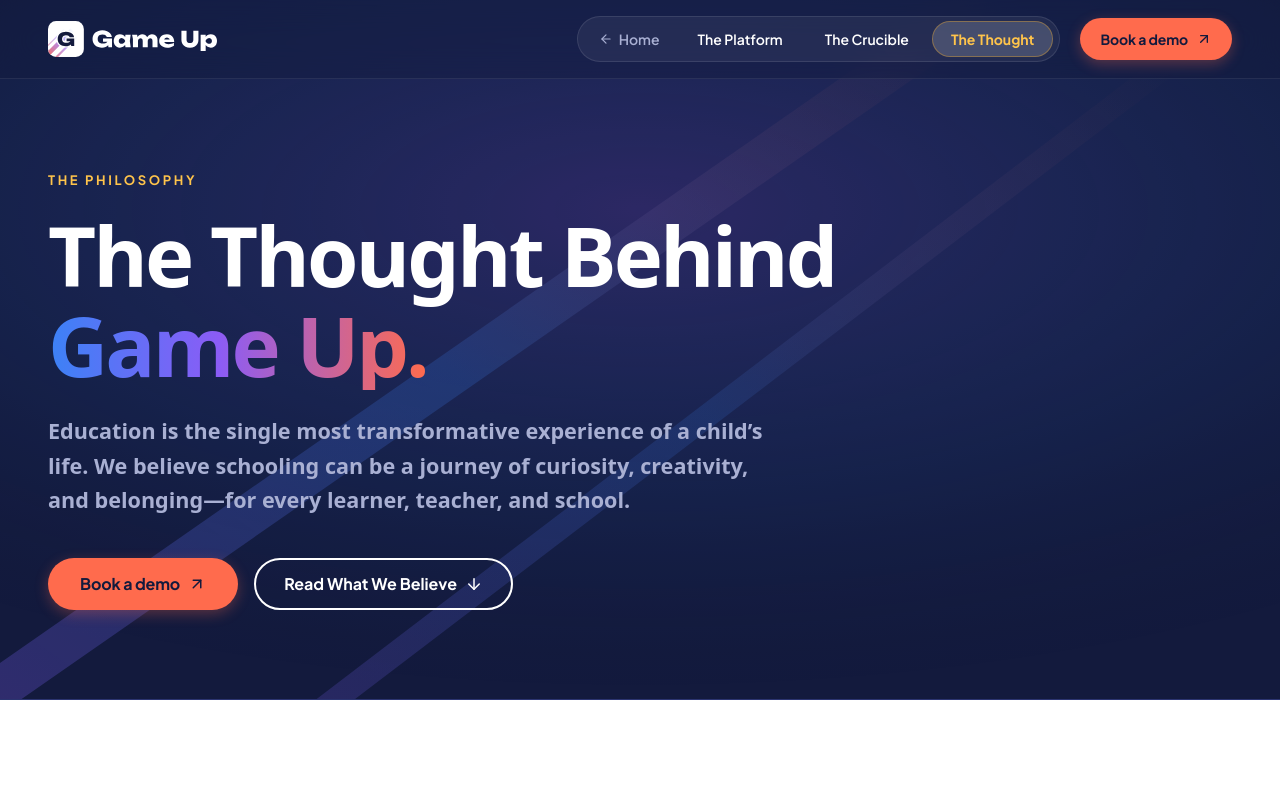
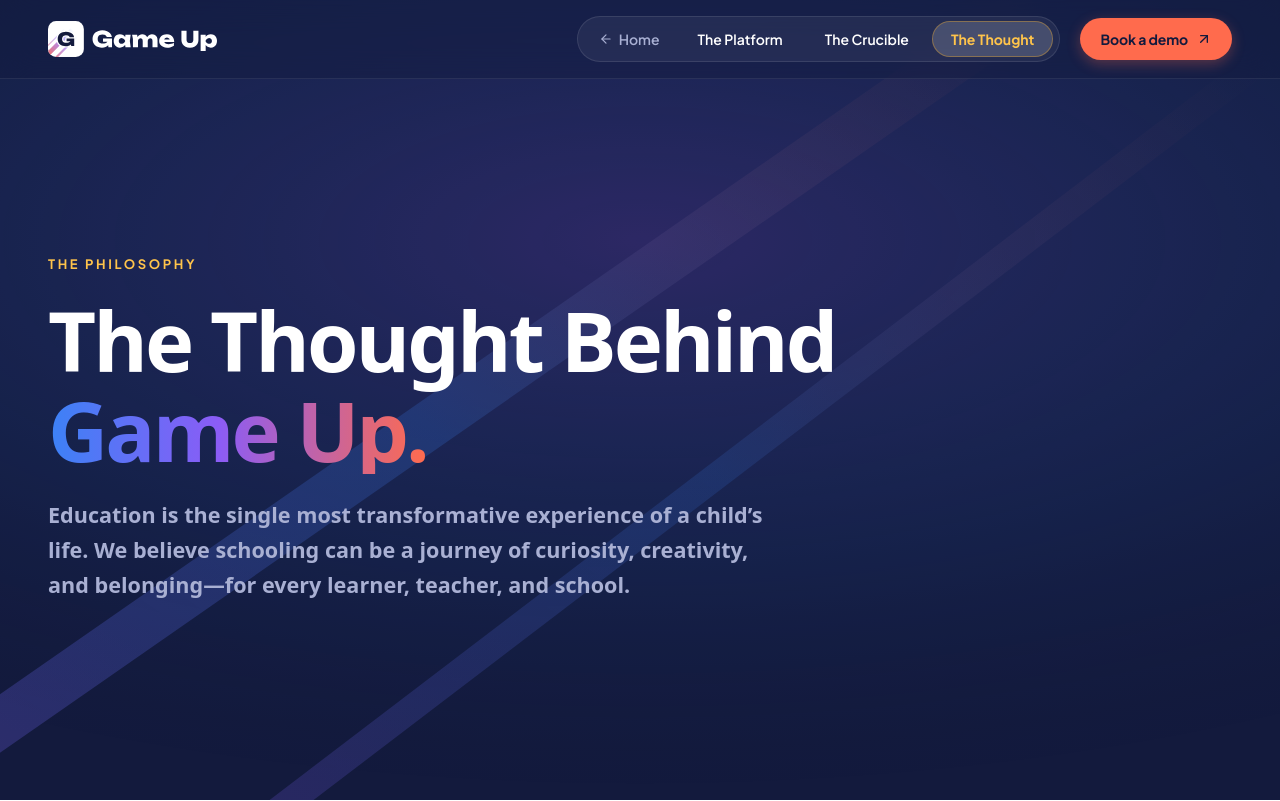
Before and after one commit to Nishank84/LandingPage, a React (Vite) app: page /thought in a window 1280 px wide. Shown: the top 801 px of the page. Built offline with nearby package versions, Linux system fonts and the light colour scheme; a web font is replaced by a local one.

Commit message:
refactor: enhance discover pillar cards with interactive hover states and direct navigation

```diff
--- a/src/components/FinalCTA.tsx
+++ b/src/components/FinalCTA.tsx
@@ -1,5 +1,5 @@
 import React from 'react';
-import { ArrowRight } from 'lucide-react';
+import { ArrowUpRight } from 'lucide-react';
 
 interface FinalCTAProps {
   onOpenDemo: (topic?: string) => void;
@@ -118,7 +118,7 @@
               className="btn-primary"
             >
               Book a demo
-              <ArrowRight size={18} />
+              <ArrowUpRight size={18} />
             </button>
           </div>
         </div>
--- a/src/components/Hero.tsx
+++ b/src/components/Hero.tsx
@@ -1,5 +1,5 @@
 import React, { useState, useEffect } from 'react';
-import { ArrowRight } from 'lucide-react';
+import { ArrowUpRight } from 'lucide-react';
 import { HERO_CONTENT } from '../data/content';
 
 interface HeroProps {
@@ -99,10 +99,6 @@
             alignItems: 'center'
           }}
         >
-          {/* Tracked Eyebrow */}
-          <div className="eyebrow-container" style={{ marginBottom: '1.25rem' }}>
-            <span className="eyebrow-text">{HERO_CONTENT.eyebrow}</span>
-          </div>
 
           <h1
             style={{
@@ -186,7 +182,7 @@
               className="btn-primary"
             >
               {HERO_CONTENT.primaryCta}
-              <ArrowRight size={18} />
+              <ArrowUpRight size={18} />
             </button>
 
             <a
--- a/src/components/ProductModal.tsx
+++ b/src/components/ProductModal.tsx
@@ -5,6 +5,7 @@
   ChevronLeft,
   ChevronRight,
   ArrowRight,
+  ArrowUpRight,
   CheckCircle2,
   ClipboardCheck,
   ListTodo,
@@ -1154,6 +1155,7 @@
                 }}
               >
                 Book a Demo
+                <ArrowUpRight size={16} />
               </button>
 
               <button
--- a/src/data/content.ts
+++ b/src/data/content.ts
@@ -42,7 +42,6 @@
 }
 
 export const HERO_CONTENT = {
-  eyebrow: "GAME UP · ACADEMICOS",
   headline: [
     "Make Education Exciting.",
     "Effortless.",
--- a/src/index.css
+++ b/src/index.css
@@ -337,6 +337,16 @@
   border-color: rgba(59, 130, 246, 0.3);
 }
 
+.discover-pillar-card {
+  cursor: pointer;
+}
+
+.discover-pillar-card:hover {
+  transform: translateY(-6px) !important;
+  box-shadow: 0 20px 40px -15px rgba(19, 26, 61, 0.12) !important;
+  border-color: rgba(59, 130, 246, 0.4) !important;
+}
+
 .card-cloud {
   background: var(--cloud);
   border-radius: var(--radius-md);
@@ -470,16 +480,8 @@
   padding: clamp(1.25rem, 2vh, 1.75rem) clamp(1rem, 1.25vw, 1.35rem);
   border: 1px solid var(--line);
   position: relative;
-  transition: all 0.3s cubic-bezier(0.16, 1, 0.3, 1);
   display: flex;
   flex-direction: column;
-}
-
-.crucible-progression-card:hover {
-  transform: translateY(-4px);
-  background-color: #242E64;
-  border-color: rgba(255, 196, 75, 0.5);
-  box-shadow: 0 16px 36px rgba(0, 0, 0, 0.4), 0 0 24px rgba(255, 107, 77, 0.15);
 }
 
 .crucible-progression-stage-badge {
--- a/src/pages/PlatformPage.tsx
+++ b/src/pages/PlatformPage.tsx
@@ -1,19 +1,13 @@
 import React from 'react';
 import { PlatformModules } from '../components/PlatformModules';
 import { FinalCTA } from '../components/FinalCTA';
-import { ArrowDown, ArrowUpRight } from 'lucide-react';
+import { ArrowUpRight } from 'lucide-react';
 
 interface PlatformPageProps {
   onOpenDemo: (topic?: string) => void;
 }
 
 export const PlatformPage: React.FC<PlatformPageProps> = ({ onOpenDemo }) => {
-  const handleScrollToModules = () => {
-    const el = document.getElementById('platform');
-    if (el) {
-      el.scrollIntoView({ behavior: 'smooth' });
-    }
-  };
 
   return (
     <>
@@ -22,11 +16,15 @@
         style={{
           backgroundColor: 'var(--nebula)',
           color: '#FFFFFF',
-          paddingTop: 'calc(var(--nav-height) + clamp(3.5rem, 7vw, 6rem))',
-          paddingBottom: 'clamp(4rem, 7vw, 6.5rem)',
+          minHeight: '100vh',
+          display: 'flex',
+          flexDirection: 'column',
+          justifyContent: 'center',
+          paddingTop: 'calc(var(--nav-height) + 1.5rem)',
+          paddingBottom: 'clamp(3rem, 5vh, 5rem)',
           position: 'relative',
           overflow: 'hidden',
-          borderBottom: '1px solid var(--line)'
+          boxSizing: 'border-box'
         }}
       >
         {/* Decorative Background Rays */}
@@ -69,7 +67,7 @@
           </svg>
         </div>
 
-        <div className="container" style={{ position: 'relative', zIndex: 10 }}>
+        <div className="container" style={{ position: 'relative', zIndex: 10, width: '100%' }}>
           <div style={{ maxWidth: '880px' }}>
             <div className="eyebrow-container" style={{ marginBottom: '1.25rem' }}>
               <span className="eyebrow-text">
@@ -114,23 +112,6 @@
                 Book a demo
                 <ArrowUpRight size={18} />
               </button>
-
-              <button
-                onClick={handleScrollToModules}
-                className="btn-secondary"
-                style={{
-                  height: '52px',
-                  padding: '0 28px',
-                  fontSize: '1rem',
-                  display: 'inline-flex',
-                  alignItems: 'center',
-                  gap: '8px',
-                  cursor: 'pointer'
-                }}
-              >
-                Explore Modules
-                <ArrowDown size={18} />
-              </button>
             </div>
           </div>
         </div>
@@ -140,10 +121,7 @@
       <PlatformModules onOpenDemo={onOpenDemo} />
 
       {/* Final CTA */}
-      <FinalCTA
-        onOpenDemo={onOpenDemo}
-        onExplorePlatform={handleScrollToModules}
-      />
+      <FinalCTA onOpenDemo={onOpenDemo} />
     </>
   );
 };
--- a/src/pages/ThoughtPage.tsx
+++ b/src/pages/ThoughtPage.tsx
@@ -1,19 +1,11 @@
 import React from 'react';
 import { ThoughtSection } from '../components/ThoughtSection';
 import { FinalCTA } from '../components/FinalCTA';
-import { ArrowDown, ArrowUpRight } from 'lucide-react';
-
 interface ThoughtPageProps {
   onOpenDemo: (topic?: string) => void;
 }
 
 export const ThoughtPage: React.FC<ThoughtPageProps> = ({ onOpenDemo }) => {
-  const handleScrollToBeliefs = () => {
-    const el = document.getElementById('thought');
-    if (el) {
-      el.scrollIntoView({ behavior: 'smooth' });
-    }
-  };
 
   return (
     <>
@@ -22,11 +14,15 @@
         style={{
           backgroundColor: 'var(--nebula)',
           color: '#FFFFFF',
-          paddingTop: 'calc(var(--nav-height) + clamp(3.5rem, 7vw, 6rem))',
-          paddingBottom: 'clamp(4rem, 7vw, 6.5rem)',
+          minHeight: '100vh',
+          display: 'flex',
+          flexDirection: 'column',
+          justifyContent: 'center',
+          paddingTop: 'calc(var(--nav-height) + 1.5rem)',
+          paddingBottom: 'clamp(3rem, 5vh, 5rem)',
           position: 'relative',
           overflow: 'hidden',
-          borderBottom: '1px solid var(--line)'
+          boxSizing: 'border-box'
         }}
       >
         {/* Background Vectors */}
@@ -69,7 +65,7 @@
           </svg>
         </div>
 
-        <div className="container" style={{ position: 'relative', zIndex: 10 }}>
+        <div className="container" style={{ position: 'relative', zIndex: 10, width: '100%' }}>
           <div style={{ maxWidth: '880px' }}>
             <div className="eyebrow-container" style={{ marginBottom: '1.25rem' }}>
               <span className="eyebrow-text">
@@ -99,39 +95,11 @@
                 color: 'var(--mist)',
                 lineHeight: 1.6,
                 maxWidth: '740px',
-                marginBottom: '2.5rem'
+                marginBottom: 0
               }}
             >
               Education is the single most transformative experience of a child’s life. We believe schooling can be a journey of curiosity, creativity, and belonging—for every learner, teacher, and school.
             </p>
-
-            <div style={{ display: 'flex', alignItems: 'center', gap: '16px', flexWrap: 'wrap' }}>
-              <button
-                onClick={() => onOpenDemo('Philosophy & Vision Conversation')}
-                className="btn-primary"
-                style={{ height: '52px', padding: '0 32px', fontSize: '1rem' }}
-              >
-                Book a demo
-                <ArrowUpRight size={18} />
-              </button>
-
-              <button
-                onClick={handleScrollToBeliefs}
-                className="btn-secondary"
-                style={{
-                  height: '52px',
-                  padding: '0 28px',
-                  fontSize: '1rem',
-                  display: 'inline-flex',
-                  alignItems: 'center',
-                  gap: '8px',
-                  cursor: 'pointer'
-                }}
-              >
-                Read What We Believe
-                <ArrowDown size={18} />
-              </button>
-            </div>
           </div>
         </div>
       </section>
```
Also changed, not shown: src/pages/HomePage.tsx (+20 -34 lines).
